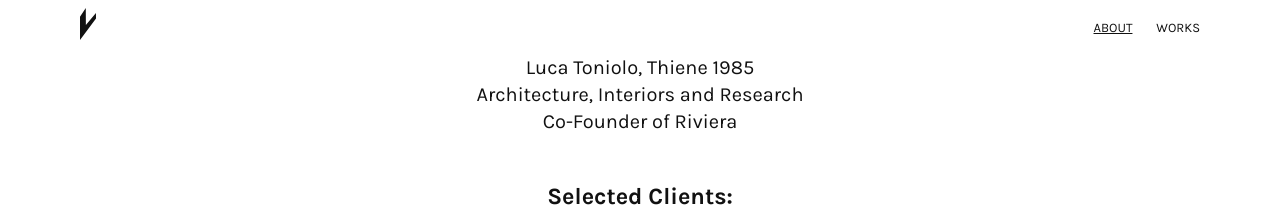
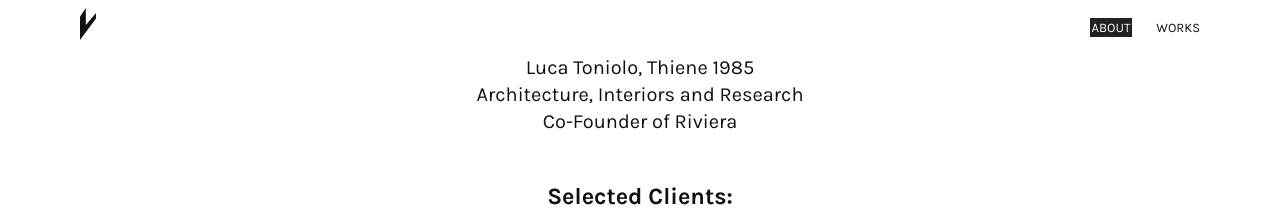
Before and after one commit to rzecchini/lucatoniolo, a Jekyll site: the page built from _pages/about.md, in a window 1280 px wide. Shown: the top 208 px of the page. Built offline with Jekyll 4.4.1, drawn with Linux system fonts in a browser that asks for light colours.

Commit message:
style: style link active

```diff
--- a/_sass/main.scss
+++ b/_sass/main.scss
@@ -115,7 +115,9 @@ $large: 62.5rem; /* 1000px */
 }
 
 .site-header__link--active {
-  text-decoration: underline;
+  padding: 2px;
+  color: #fff;
+  background: #222;
 }
 
 
```
